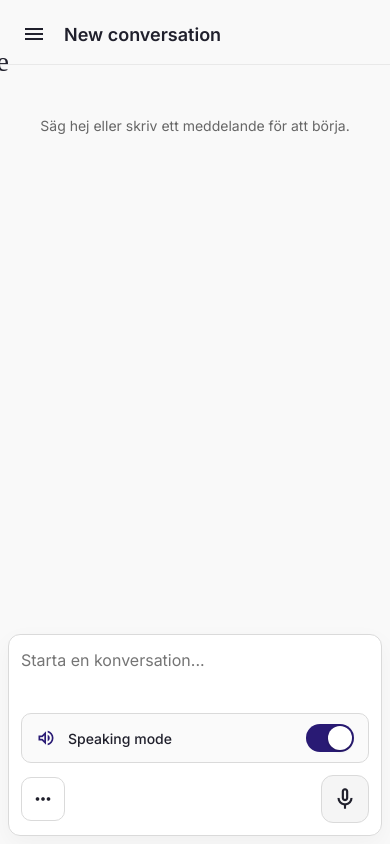
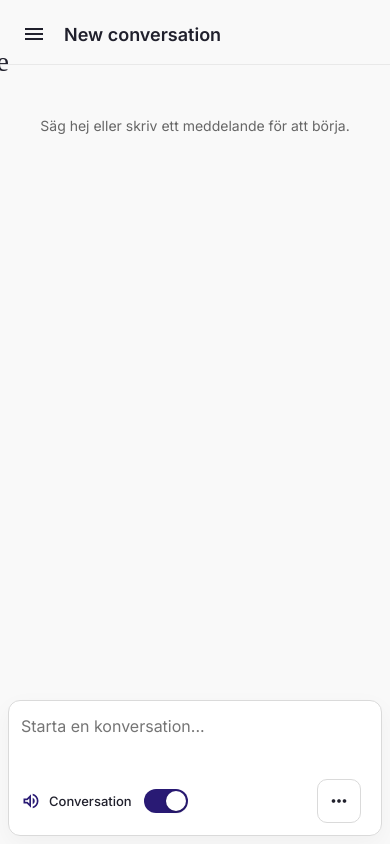
Before and after one commit to designerspov/swedish-tutor-app, a React (Vite) app: page / in a window 390 px wide. Built offline with nearby package versions, Linux system fonts and the light colour scheme; a web font is replaced by a local one.

Commit message:
Update SwedishTutor.jsx

```diff
--- a/src/SwedishTutor.jsx
+++ b/src/SwedishTutor.jsx
@@ -1031,6 +1031,7 @@ export default function SwedishTutor() {
             />
           )}
 
+          <div style={{ display: "flex", alignItems: "center", justifyContent: "space-between" }}>
             {isMobile && !isListening && (
               <button
                 onClick={() => {
@@ -1042,10 +1043,9 @@ export default function SwedishTutor() {
                   }
                 }}
                 style={{
-                display: "flex", alignItems: "center", gap: 12,
-                background: "rgba(0,0,0,0.02)", border: `1px solid ${BORDER}`,
-                borderRadius: 10, padding: "10px 14px", width: "100%",
-                cursor: "pointer", fontFamily: FONT,
+                  display: "flex", alignItems: "center", gap: 8,
+                  background: "transparent", border: "none", padding: 0,
+                  cursor: "pointer", height: 44, fontFamily: FONT,
                 }}
               >
                 <Icon
@@ -1053,18 +1053,18 @@ export default function SwedishTutor() {
                   size={20}
                   style={{ color: audioMode ? PURPLE : TEXT_PLACEHOLDER }}
                 />
-              <span style={{ fontSize: 14, color: TEXT, fontWeight: 500, flex: 1, textAlign: "left" }}>
-                Speaking mode
+                <span style={{ fontSize: 13, color: TEXT, fontWeight: 500 }}>
+                  Conversation
                 </span>
                 <span style={{
-                width: 48, height: 28, borderRadius: 14,
+                  width: 44, height: 24, borderRadius: 12,
                   background: audioMode ? PURPLE : BORDER,
                   padding: 2, boxSizing: "border-box",
                   display: "flex", transition: "background 0.2s",
-                flexShrink: 0,
+                  flexShrink: 0, marginLeft: 4,
                 }}>
                   <span style={{
-                  width: 24, height: 24, borderRadius: "50%",
+                    width: 20, height: 20, borderRadius: "50%",
                     background: "white",
                     transform: audioMode ? "translateX(20px)" : "translateX(0)",
                     transition: "transform 0.2s",
@@ -1074,7 +1074,6 @@ export default function SwedishTutor() {
               </button>
             )}
 
-          <div style={{ display: "flex", alignItems: "center", justifyContent: "space-between" }}>
             {!isMobile && (
             <div style={{ display: "flex", alignItems: "center", gap: 16 }}>
               <div style={{
@@ -1123,7 +1122,7 @@ export default function SwedishTutor() {
                 }}
               >
                 <span style={{ fontSize: 12, color: TEXT, fontWeight: 500 }}>
-                  Speaking mode
+                  Conversation
                 </span>
                 <span style={{
                   width: 36, height: 20, borderRadius: 10,
@@ -1209,7 +1208,7 @@ export default function SwedishTutor() {
             )}
 
             {isMobile && !isListening && (
-              <div style={{ position: "relative" }} ref={moreMenuRef}>
+              <div style={{ position: "relative", marginLeft: "auto", marginRight: 8 }} ref={moreMenuRef}>
                 <button
                   onClick={() => setMoreMenuOpen(o => !o)}
                   aria-label="More options"
@@ -1226,7 +1225,7 @@ export default function SwedishTutor() {
                   <div style={{
                     position: "absolute",
                     bottom: "calc(100% + 8px)",
-                    left: 0,
+                    right: 0,
                     minWidth: 240,
                     background: "white",
                     border: `1px solid ${BORDER}`,
@@ -1315,7 +1314,7 @@ export default function SwedishTutor() {
               </div>
             )}
 
-            <div style={{ display: "flex", alignItems: "center", gap: 12, marginLeft: isMobile ? "auto" : 0 }}>
+            <div style={{ display: "flex", alignItems: "center", gap: 12 }}>
 
             {isListening ? (
               <div style={{ display: "flex", alignItems: "center", gap: isMobile ? 10 : 12, height: isMobile ? 48 : 36 }}>
@@ -1351,24 +1350,23 @@ export default function SwedishTutor() {
               </div>
             ) : (
               <>
+                {!isMobile && (
                   <button
-                  onClick={isIOS
-                    ? () => setError("Tap into the text box, then use the iPhone keyboard's mic icon (next to the spacebar) to dictate. Apple's keyboard dictation works better than in-browser voice on iPhone.")
-                    : startListening
-                  }
+                    onClick={startListening}
                     disabled={isThinking || isSpeaking}
-                  title={isIOS ? "On iPhone, use the keyboard's mic icon to dictate" : "Tap to speak"}
-                  style={{
-                    background: isMobile ? "rgba(0,0,0,0.04)" : "transparent",
-                    border: isMobile ? `1px solid ${BORDER}` : "none",
-                    width: isMobile ? 48 : 36, height: isMobile ? 48 : 36,
-                    borderRadius: isMobile ? 12 : 8,
+                    title="Tap to speak"
+                    style={{
+                      background: "transparent",
+                      border: "none",
+                      width: 36, height: 36,
+                      borderRadius: 8,
                       cursor: isThinking || isSpeaking ? "not-allowed" : "pointer",
                       opacity: isThinking || isSpeaking ? 0.4 : 1,
                       display: "flex", alignItems: "center", justifyContent: "center",
                     }}>
-                  <Icon name="mic_none" size={isMobile ? 26 : 22} style={{ color: TEXT }} />
-                </button>
+                    <Icon name="mic_none" size={22} style={{ color: TEXT }} />
+                  </button>
+                )}
                 {textInput.trim() && (
                   <button onClick={sendText} disabled={isThinking} style={{
                     background: PURPLE, border: "none", borderRadius: isMobile ? 12 : 8,
```
Lines whose indentation alone changed are shown as unchanged.
